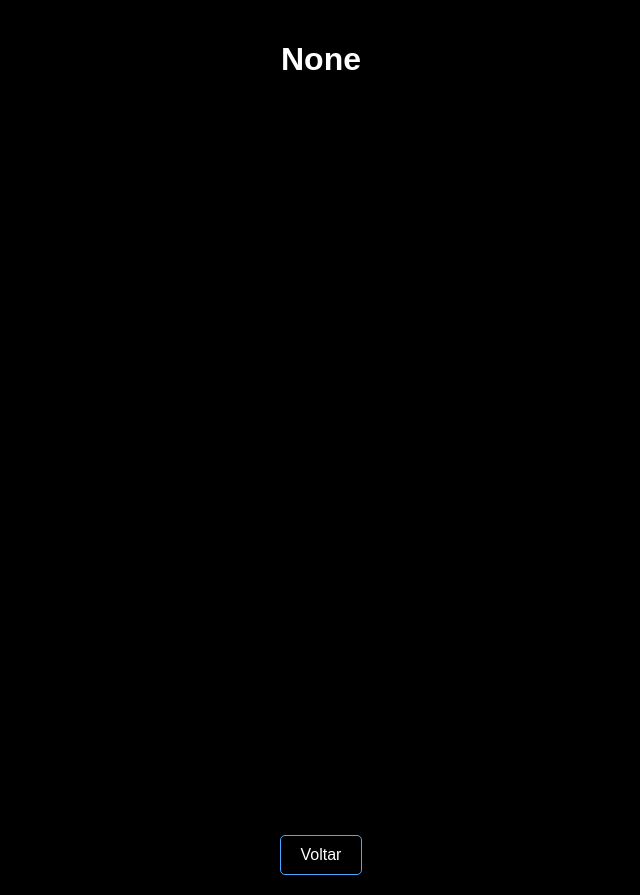
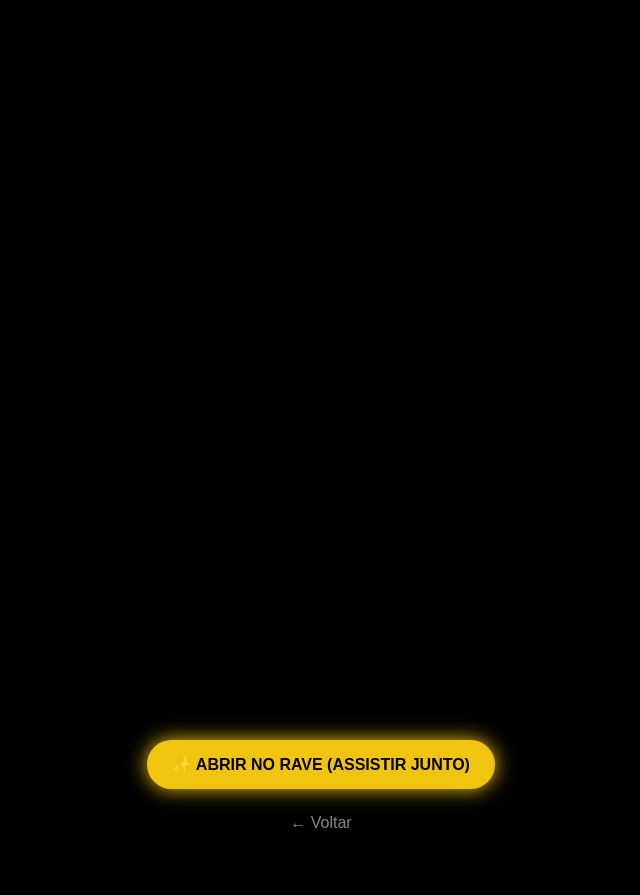
Before and after one commit to clairtonslv45-ai/zathura-stream, a Flask app: page /player in a window 1280 px wide. Before the commit the part shown is almost empty. Shown: the whole page, without its empty margins (319-959 px from the left). After the commit the page ends 828 px from the top, so only its background shows below. Run offline with Flask 3, Linux system fonts and the light colour scheme.

Commit message:
Sistema Selado: Player Embed + Botão Rave Blindado

```diff
--- a/app.py
+++ b/app.py
@@ -13,11 +13,8 @@ generos = [
     {"nome": "Cinema antigo", "slug": "cinema-antigo", "cor": "#00ffff"}
 ]
 
-# Links convertidos para o formato /videoembed/ igual ao Clube dos Cinco
 filmes_db = {
-    "acao": [
-        {"titulo": "Drive - Tensão Máxima (1997)", "link": "https://ok.ru/videoembed/1922594835104"}
-    ],
+    "acao": [{"titulo": "Drive - Tensão Máxima (1997)", "link": "https://ok.ru/videoembed/1922594835104"}],
     "comedia": [
         {"titulo": "Frat Party (A festa) (2009)", "link": "https://ok.ru/videoembed/6695168969223"},
         {"titulo": "Um maluco no golfe (1996)", "link": "https://ok.ru/videoembed/4207491549845"},
@@ -29,9 +26,7 @@ filmes_db = {
         {"titulo": "O Profissional (1994)", "link": "https://ok.ru/videoembed/3663969651428"},
         {"titulo": "8 Mile- Rua das ilusões (2002)", "link": "https://ok.ru/videoembed/1396647398042"}
     ],
-    "romance": [
-        {"titulo": "Benedetta (2021)", "link": "https://ok.ru/videoembed/10438247451277"}
-    ],
+    "romance": [{"titulo": "Benedetta (2021)", "link": "https://ok.ru/videoembed/10438247451277"}],
     "cinema-antigo": [
         {"titulo": "Clube dos Cinco (1985)", "link": "https://ok.ru/videoembed/8473915624001"},
         {"titulo": "O Fantasma da Ópera (1989)", "link": "https://ok.ru/videoembed/4830921034296"},
@@ -40,8 +35,7 @@ filmes_db = {
 }
 
 @app.route('/')
-def index():
-    return render_template('index.html', generos=generos)
+def index(): return render_template('index.html', generos=generos)
 
 @app.route('/categoria/<slug>')
 def categoria(slug):
@@ -52,7 +46,9 @@ def categoria(slug):
 def player():
     t = request.args.get('t')
     l = request.args.get('l')
-    return render_template('filme.html', filme={"titulo": t, "link": l})
+    # Link do Rave que abre o vídeo externamente
+    rave_link = f"rave://open?url={l}"
+    return render_template('filme.html', filme={"titulo": t, "link": l, "rave": rave_link})
 
 if __name__ == '__main__':
     port = int(os.environ.get('PORT', 5000))
--- a/templates/filme.html
+++ b/templates/filme.html
@@ -3,23 +3,27 @@
 <head>
     <meta charset="UTF-8">
     <meta name="viewport" content="width=device-width, initial-scale=1.0">
-    <title>{{ filme.titulo }} - Zathura</title>
+    <title>{{ filme.titulo }}</title>
     <style>
-        body { background: #000; color: #fff; font-family: sans-serif; margin: 0; padding: 0; text-align: center; }
-        .container { padding: 20px; }
-        .video-wrapper { position: relative; padding-bottom: 56.25%; height: 0; overflow: hidden; max-width: 100%; background: #000; border-radius: 10px; }
-        .video-wrapper iframe { position: absolute; top: 0; left: 0; width: 100%; height: 100%; border: 0; }
-        .btn-voltar { display: inline-block; margin-top: 20px; padding: 10px 20px; color: #fff; text-decoration: none; border: 1px solid #4da6ff; border-radius: 5px; }
+        body { background: #000; color: #fff; font-family: sans-serif; text-align: center; margin: 0; }
+        .video-container { position: relative; padding-bottom: 56.25%; height: 0; overflow: hidden; }
+        .video-container iframe { position: absolute; top: 0; left: 0; width: 100%; height: 100%; border: 0; }
+        .controls { padding: 20px; }
+        .btn-rave {
+            background: #f1c40f; color: #000; padding: 15px 25px;
+            text-decoration: none; font-weight: bold; border-radius: 50px;
+            display: inline-block; box-shadow: 0 0 20px #f1c40f; margin-bottom: 15px;
+        }
+        .btn-back { color: #888; text-decoration: none; display: block; margin-top: 10px; }
     </style>
 </head>
 <body>
-    <div class="container">
-        <h1>{{ filme.titulo }}</h1>
-        <div class="video-wrapper">
-            <iframe src="{{ filme.link }}" allowfullscreen></iframe>
-        </div>
-        <br>
-        <a href="javascript:history.back()" class="btn-voltar">Voltar</a>
+    <div class="video-container">
+        <iframe src="{{ filme.link }}" allowfullscreen></iframe>
+    </div>
+    <div class="controls">
+        <a href="{{ filme.rave }}" class="btn-rave">✨ ABRIR NO RAVE (ASSISTIR JUNTO)</a>
+        <a href="javascript:history.back()" class="btn-back">← Voltar</a>
     </div>
 </body>
 </html>
```
